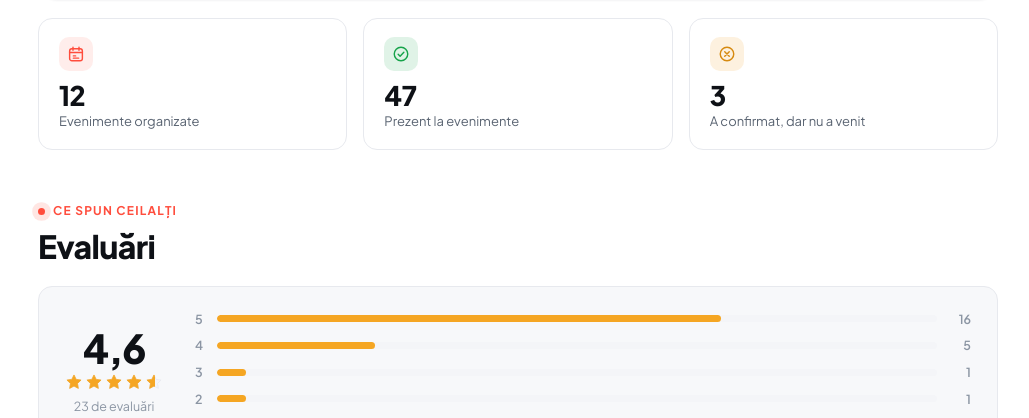
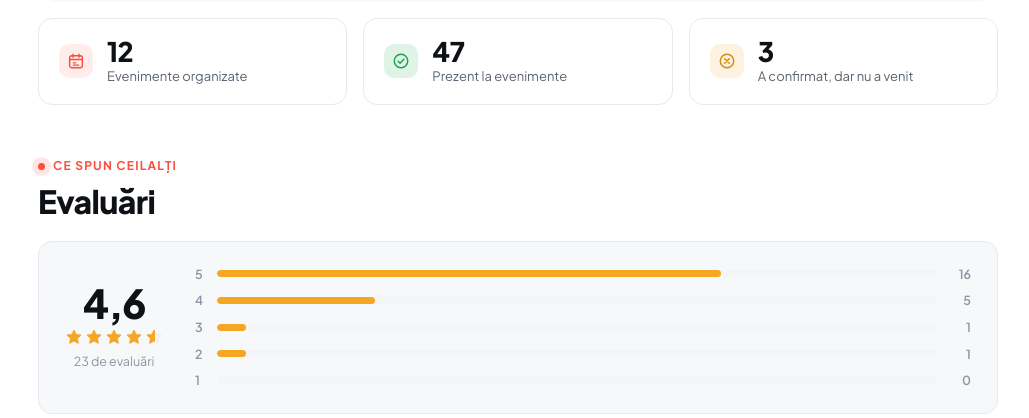
Before and after one commit to mrsilviuro/Pulsul-Orasului, a PHP site: page /pulsulorasului/profil.php in a window 1280 px wide. Shown: the part 320-738 px from the top of the page, without its empty margins (122-1151 px from the left). Run offline with PHP 8.4, Linux system fonts and the light colour scheme.

Commit message:
Repară așezarea antetului de profil și a cartonașelor de activitate
Nota trecea sub nume mult prea devreme, deși mai era loc pe orizontală.
Un rând de flex se rupe după mărimea naturală a elementelor, calculată
înainte de orice strâmtorare, iar mărimea naturală a blocului cu numele
era cea cu toate pastilele întinse pe un singur rând. Un flex-basis mic
pe .profile__id mută pragul de rupere lângă cel de 640px, unde antetul
oricum trece pe coloană.

Cartonașele de activitate au acum iconița în stânga, cu cifra deasupra
etichetei, pe ecran lat. E grilă, nu flex, fiindcă cele trei sunt frați
în HTML: grila leagă ultimele două pe rânduri diferite din aceeași
coloană, fără să adăugăm o cutie doar de dragul stilului. Sub 800px
rămâne exact ce era înainte — toate trei pe un rând.

Măsurat în browser pe paisprezece lățimi, de la 390 la 1440px.

Co-Authored-By: Claude Opus 5 <noreply@anthropic.com>
Claude-Session: https://claude.ai/code/session_01KN25GiDrNHAb79i1it36P9

```diff
--- a/assets/css/style.css
+++ b/assets/css/style.css
@@ -1813,7 +1813,29 @@ body { overscroll-behavior-y: none; }
   box-shadow: var(--shadow-sm);
 }
 
-.profile__id { display: flex; align-items: center; gap: 18px; min-width: 0; }
+/**
+ * „flex: 1 1 260px" nu e o lățime, ci pragul de la care caseta cu nota trece
+ * pe rândul următor.
+ *
+ * Un rând de flex se rupe după mărimea NATURALĂ a elementelor, calculată
+ * înainte de orice strâmtorare. Fără flex-basis, mărimea naturală de aici e
+ * cea cu toate pastilele („34 de ani", „Brașov", sex, „Membru din mai 2024")
+ * întinse pe un singur rând — vreo 600px. Adunată cu nota, cerea peste 850px,
+ * deci pe tabletă nota cădea dedesubt degeaba: pastilele se puteau așeza pe
+ * două rânduri, dar browserul nu ține cont de asta când decide ruperea.
+ *
+ * Cu 260px declarat, ruperea se judecă după 260 + 24 + 168 ≈ 452px, adică
+ * abia sub pragul de 640px, unde oricum trecem pe coloană. Iar „1" de la
+ * creștere lasă blocul să umple tot spațiul rămas, ca nota să stea lipită de
+ * marginea din dreapta, ca înainte.
+ */
+.profile__id {
+  display: flex;
+  align-items: center;
+  gap: 18px;
+  min-width: 0;
+  flex: 1 1 260px;
+}
 
 .profile__avatar {
   width: 86px; height: 86px;
@@ -1917,11 +1939,20 @@ body { overscroll-behavior-y: none; }
   margin-top: 18px;
 }
 
+/**
+ * Iconița în stânga, cifra și eticheta una sub alta în dreapta.
+ *
+ * E grilă, nu flex, fiindcă în HTML cele trei sunt frați, fără nicio cutie
+ * care să le lege pe ultimele două. Grila le poate pune pe rânduri diferite
+ * în aceeași coloană, iar iconița se întinde peste amândouă — fără să
+ * adăugăm un div doar de dragul stilului.
+ */
 .stat {
-  display: flex;
-  flex-direction: column;
-  align-items: flex-start;
-  gap: 3px;
+  display: grid;
+  grid-template-columns: auto minmax(0, 1fr);
+  align-items: center;
+  column-gap: 14px;
+  row-gap: 2px;
   padding: 18px 20px;
   border: 1px solid var(--border);
   border-radius: var(--radius);
@@ -1934,7 +1965,8 @@ body { overscroll-behavior-y: none; }
   width: 34px; height: 34px;
   display: grid; place-items: center;
   border-radius: 10px;
-  margin-bottom: 7px;
+  /* peste ambele rânduri, ca să stea la mijloc față de cifră și etichetă */
+  grid-row: 1 / span 2;
 }
 .stat__ico .ico { width: 18px; height: 18px; }
 .stat__ico--brand { background: var(--brand-soft); color: var(--brand); }
@@ -2021,8 +2053,10 @@ body { overscroll-behavior-y: none; }
 /* ------------------- responsive pagina de profil ------------------------ */
 @media (max-width: 800px) {
   .stats { grid-template-columns: 1fr; }
-  .stat { flex-direction: row; align-items: center; gap: 14px; }
-  .stat__ico { margin-bottom: 0; }
+  /* Cartonașele fiind acum unul sub altul, e loc destul ca iconița, cifra și
+     eticheta să stea toate trei pe un rând. Trecem înapoi pe flex: „grid-row"
+     de mai sus nu se aplică aici, deci iconița rămâne prima. */
+  .stat { display: flex; flex-direction: row; align-items: center; gap: 14px; }
   .stat__value { font-size: 23px; }
   .stat__label { flex: 1; }
 }
--- a/inc/antet.php
+++ b/inc/antet.php
@@ -106,7 +106,7 @@ if ($logat) {
 <link rel="preconnect" href="https://fonts.googleapis.com">
 <link rel="preconnect" href="https://fonts.gstatic.com" crossorigin>
 <link href="https://fonts.googleapis.com/css2?family=Plus+Jakarta+Sans:wght@400;500;600;700;800&display=swap" rel="stylesheet">
-<link rel="stylesheet" href="assets/css/style.css?v=16">
+<link rel="stylesheet" href="assets/css/style.css?v=17">
 
 <!-- Setează tema ÎNAINTE de randare, ca să nu apară un flash alb pe dark mode -->
 <script>
--- a/inc/subsol.php
+++ b/inc/subsol.php
@@ -94,6 +94,6 @@ if (session_status() === PHP_SESSION_ACTIVE && !empty($_SESSION['mesaj_bun'])) {
 <div class="toast" id="toast" role="status" aria-live="polite"
      data-mesaj="<?= h($mesajTrecator) ?>"></div>
 
-<script src="assets/js/main.js?v=16"></script>
+<script src="assets/js/main.js?v=17"></script>
 </body>
 </html>
```
